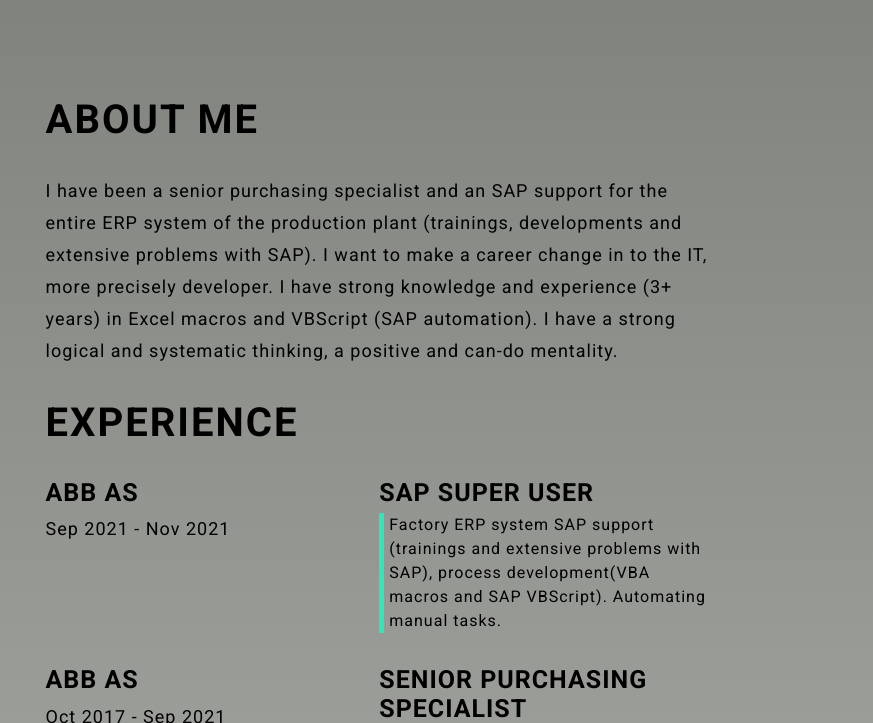
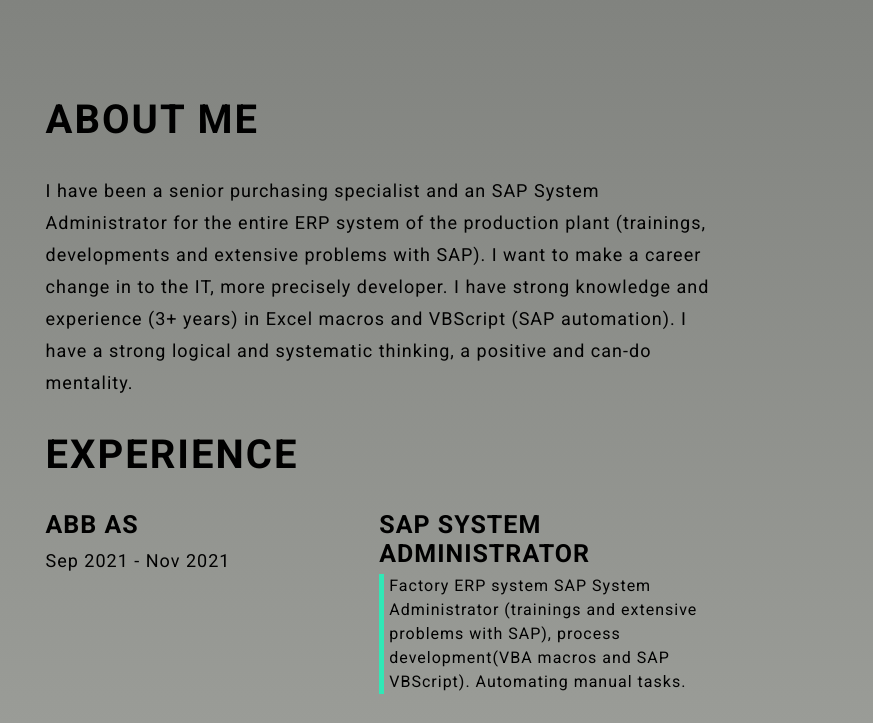
Before and after one commit to KarlTa/CV, a plain HTML site: page index.html in a window 1280 px wide. Shown: the top 723 px of the page, 407-1280 px from the left. Drawn offline with Linux system fonts and the light colour scheme.

Commit message:
Update index.html

```diff
--- a/index.html
+++ b/index.html
@@ -60,7 +60,7 @@
                 <section class="about-gap">
                     <div class="right-title">About Me</div>
                     <p class="about-me-contents">
-                        I have been a senior purchasing specialist and an SAP support for the entire ERP system of the production plant (trainings, developments and extensive problems with SAP). I want to make a career change in to the IT, more precisely developer. I have strong knowledge and experience (3+ years) in Excel macros and VBScript (SAP automation). I have a strong logical and systematic thinking, a positive and can-do mentality.
+                        I have been a senior purchasing specialist and an SAP System Administrator for the entire ERP system of the production plant (trainings, developments and extensive problems with SAP). I want to make a career change in to the IT, more precisely developer. I have strong knowledge and experience (3+ years) in Excel macros and VBScript (SAP automation). I have a strong logical and systematic thinking, a positive and can-do mentality.
                     </p>
                 </section>
 
@@ -72,9 +72,9 @@
                             <p class="job-time-period">Sep 2021 - Nov 2021</p>
                         </div>
                         <div class="exp-right">
-                            <p class="exp-position">SAP Super User</p>
+                            <p class="exp-position">SAP System Administrator</p>
                             <p class="exp-desc">
-                                Factory ERP system SAP support (trainings and extensive problems with SAP), process development(VBA macros and SAP VBScript). Automating manual tasks.
+                                Factory ERP system SAP System Administrator (trainings and extensive problems with SAP), process development(VBA macros and SAP VBScript). Automating manual tasks.
                             </p>
                         </div>
                     </div>
```
